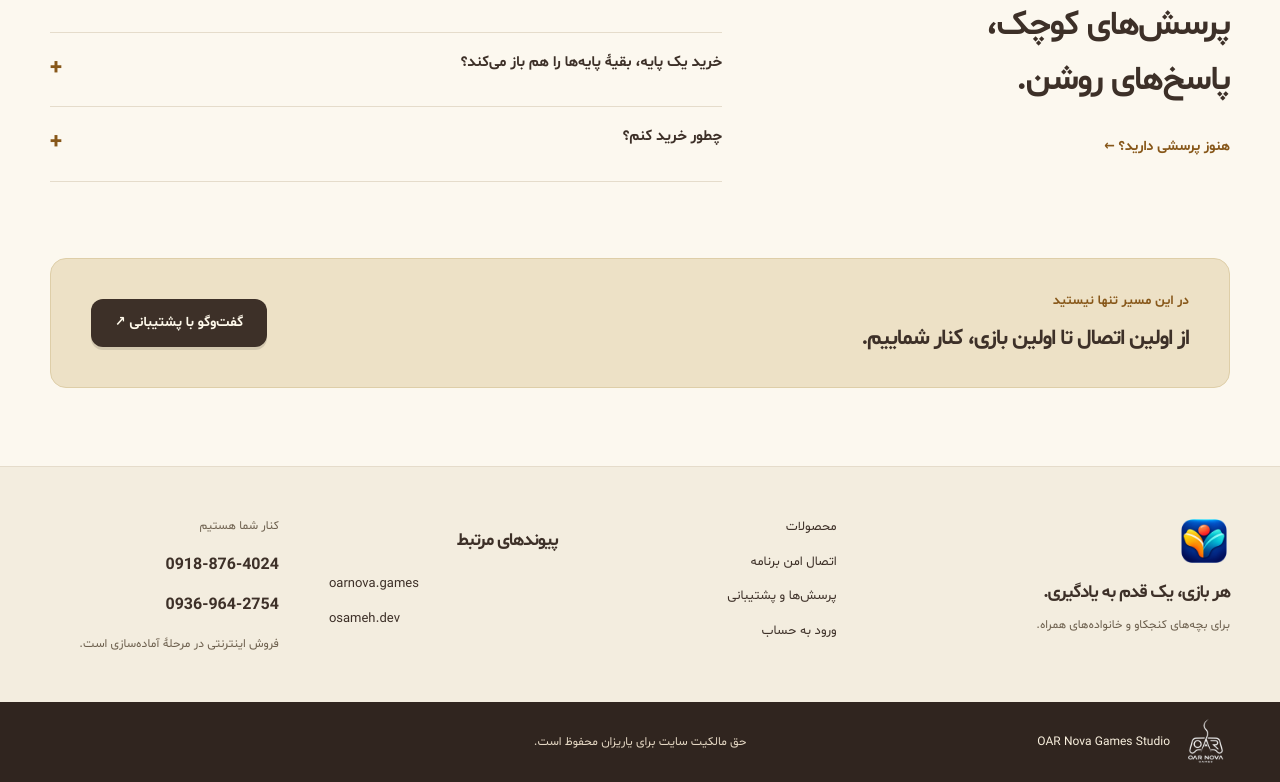
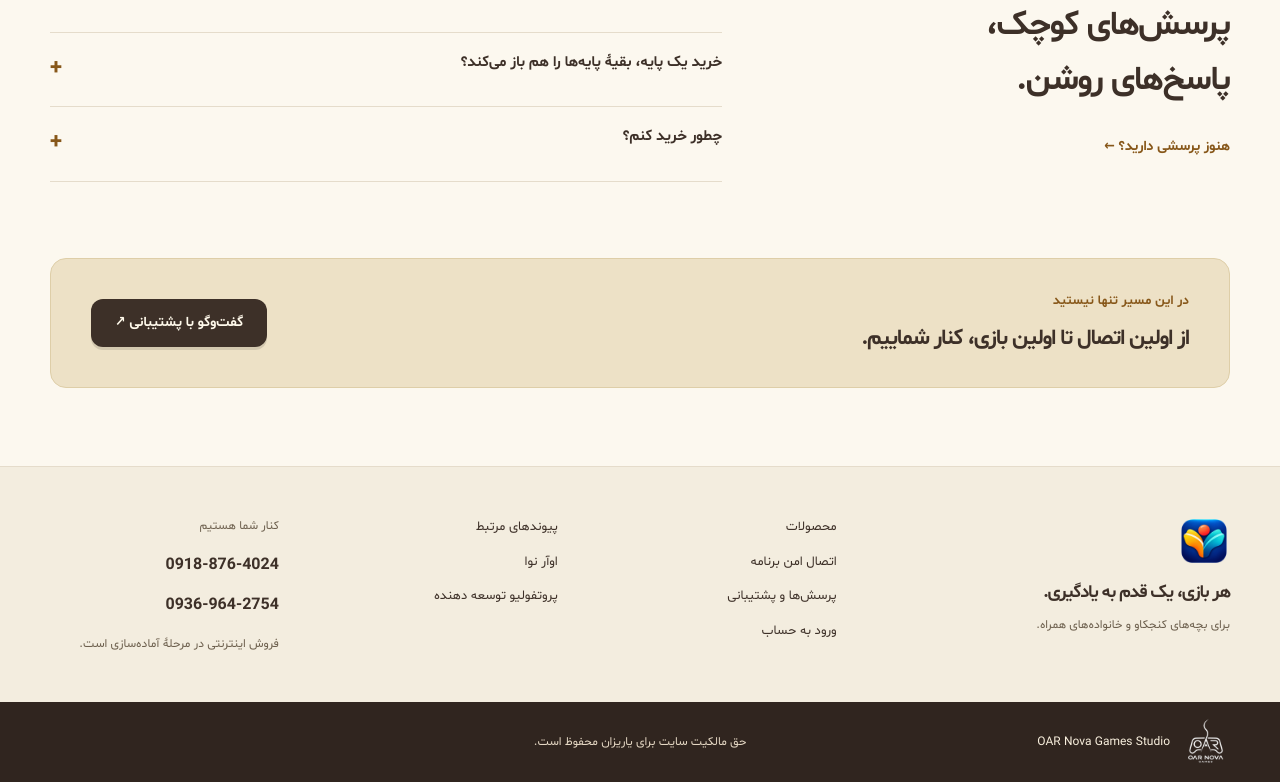
Before and after one commit to osameh15/YariZan, a Nuxt app in the folder apps/web/: page / in a window 1280 px wide. Shown: the part 1873-2655 px from the top of the page. Built offline with nearby package versions, Linux system fonts and the light colour scheme; no server answers.

Commit message:
fix: match footer link typography and Persian labels

```diff
--- a/apps/web/app/layouts/default.vue
+++ b/apps/web/app/layouts/default.vue
@@ -53,9 +53,9 @@ watch(
           ><NuxtLink to="/login">ورود به حساب</NuxtLink>
         </nav>
         <nav aria-label="پیوندهای مرتبط">
-          <h2>پیوندهای مرتبط</h2>
-          <a href="https://oarnova.games" dir="ltr">oarnova.games</a>
-          <a href="https://osameh.dev" dir="ltr">osameh.dev</a>
+          <span>پیوندهای مرتبط</span>
+          <a href="https://oarnova.games">اوآر نوا</a>
+          <a href="https://osameh.dev">پروتفولیو توسعه دهنده</a>
         </nav>
         <div>
           <p>کنار شما هستیم</p>
```
Also changed, not shown: 3 other files (tests, documents, lock files or other folders).
